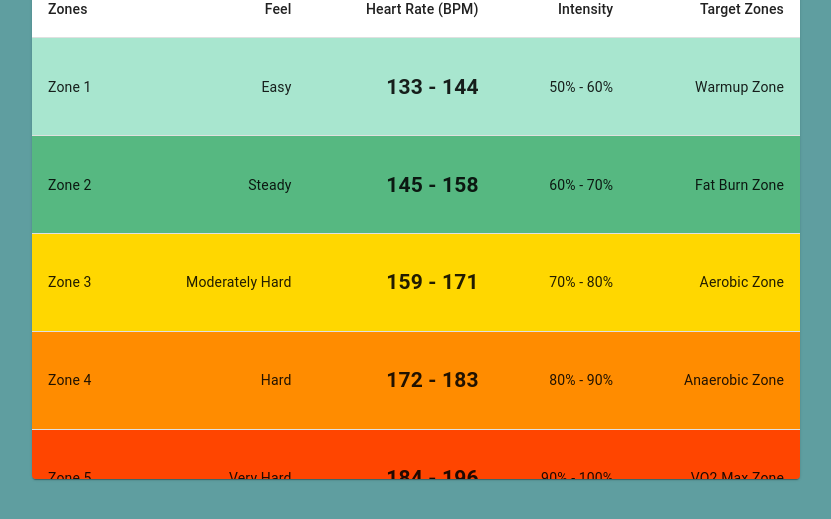
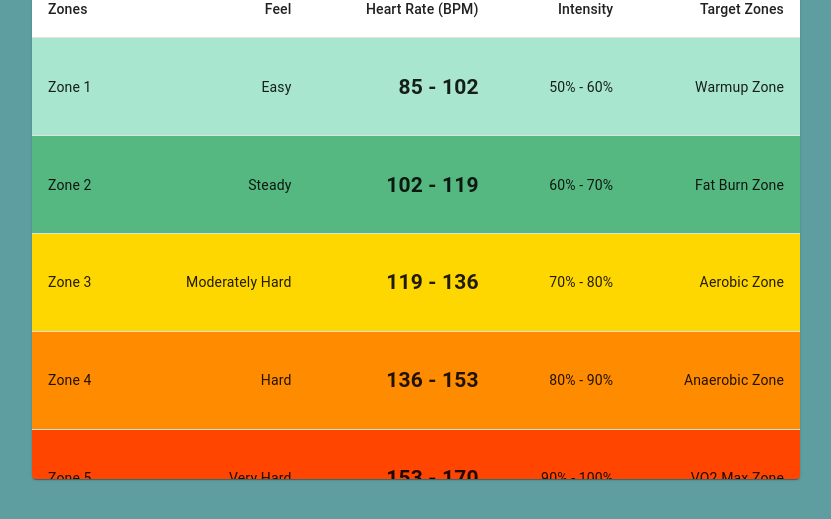
Before and after one commit to graemedoherty/heart-rate-zones, a React (Create React App) app: page / in a window 1280 px wide. Shown: the part 241-760 px from the top of the page, without its empty margins (224-1055 px from the left). Built offline with nearby package versions, Linux system fonts and the light colour scheme; the HTML template or start-up script is replaced by a standard one.

Commit message:
Values in zones change dynamically

```diff
--- a/src/App.js
+++ b/src/App.js
@@ -1,14 +1,21 @@
 import './App.css';
-import React from 'react';
+import React, { useEffect, useState } from 'react';
 import Slider from '@mui/material/Slider';
 import HeartDataTable from './HeartDataTable';
+import calculateHeartRateZones from './calculateHeartRateZones';
 
 function App() {
-  const [value, setValue] = React.useState(170);
+  const [value, setValue] = useState(170);
+  const [ranges, setRanges] = useState();
 
   const handleSliderChange = (event, newValue) => {
     setValue(newValue);
   };
+
+  useEffect(() => {
+    const range = calculateHeartRateZones({ value });
+    setRanges(range);
+  }, [value]);
 
   return (
     <div className='Main'>
@@ -29,7 +36,7 @@ function App() {
           />
           <h1>{value}</h1>
         </div>
-        <HeartDataTable />
+        <HeartDataTable ranges={ranges} />
       </div>
     </div>
   );
--- a/src/HeartDataTable.js
+++ b/src/HeartDataTable.js
@@ -1,4 +1,4 @@
-import React from 'react';
+import React, { useEffect, useState } from 'react';
 import Table from '@mui/material/Table';
 import TableBody from '@mui/material/TableBody';
 import TableCell from '@mui/material/TableCell';
@@ -7,7 +7,11 @@ import TableHead from '@mui/material/TableHead';
 import TableRow from '@mui/material/TableRow';
 import Paper from '@mui/material/Paper';
 
-const HeartDataTable = () => {
+const HeartDataTable = (props) => {
+  if (!props.ranges) {
+    return <div>Loading...</div>; // Or handle loading state appropriately
+  }
+
   return (
     <TableContainer component={Paper}>
       <Table sx={{ minWidth: 650 }} aria-label='simple table'>
@@ -31,7 +35,9 @@ const HeartDataTable = () => {
             </TableCell>
             <TableCell align='right'>{'Easy'}</TableCell>
             <TableCell align='right'>
-              <h2>{'133 - 144'}</h2>
+              <h2>{`${props.ranges.zone1 ? props.ranges.zone1[0] : ''} - ${
+                props.ranges.zone1 ? props.ranges.zone1[1] : ''
+              }`}</h2>
             </TableCell>
             <TableCell align='right'>{'50% - 60%'}</TableCell>
             <TableCell align='right'>{'Warmup Zone'}</TableCell>
@@ -46,7 +52,9 @@ const HeartDataTable = () => {
             </TableCell>
             <TableCell align='right'>{'Steady'}</TableCell>
             <TableCell align='right'>
-              <h2>{'145 - 158'}</h2>
+              <h2>{`${props.ranges.zone2 ? props.ranges.zone2[0] : ''} - ${
+                props.ranges.zone2 ? props.ranges.zone2[1] : ''
+              }`}</h2>
             </TableCell>
             <TableCell align='right'>{'60% - 70%'}</TableCell>
             <TableCell align='right'>{'Fat Burn Zone'}</TableCell>
@@ -61,7 +69,9 @@ const HeartDataTable = () => {
             </TableCell>
             <TableCell align='right'>{'Moderately Hard'}</TableCell>
             <TableCell align='right'>
-              <h2>{'159 - 171'}</h2>
+              <h2>{`${props.ranges.zone3 ? props.ranges.zone3[0] : ''} - ${
+                props.ranges.zone3 ? props.ranges.zone3[1] : ''
+              }`}</h2>
             </TableCell>
             <TableCell align='right'>{'70% - 80%'}</TableCell>
             <TableCell align='right'>{'Aerobic Zone'}</TableCell>
@@ -76,7 +86,9 @@ const HeartDataTable = () => {
             </TableCell>
             <TableCell align='right'>{'Hard'}</TableCell>
             <TableCell align='right'>
-              <h2>{'172 - 183'}</h2>
+              <h2>{`${props.ranges.zone4 ? props.ranges.zone4[0] : ''} - ${
+                props.ranges.zone4 ? props.ranges.zone4[1] : ''
+              }`}</h2>
             </TableCell>
             <TableCell align='right'>{'80% - 90%'}</TableCell>
             <TableCell align='right'>{'Anaerobic Zone'}</TableCell>
@@ -91,7 +103,9 @@ const HeartDataTable = () => {
             </TableCell>
             <TableCell align='right'>{'Very Hard'}</TableCell>
             <TableCell align='right'>
-              <h2>{'184 - 196'}</h2>
+              <h2>{`${props.ranges.zone5 ? props.ranges.zone5[0] : ''} - ${
+                props.ranges.zone5 ? props.ranges.zone5[1] : ''
+              }`}</h2>
             </TableCell>
             <TableCell align='right'>{'90% - 100%'}</TableCell>
             <TableCell align='right'>{'VO2 Max Zone'}</TableCell>
--- /dev/null
+++ b/src/calculateHeartRateZones.js
@@ -0,0 +1,20 @@
+function calculateHeartRateZones(maxHeartRate) {
+  console.log('calculate function ', maxHeartRate.value);
+  // Set default value if maxHeartRate is not provided or is invalid
+  let maxHR = parseInt(maxHeartRate.value, 10);
+  if (isNaN(maxHR) || maxHR <= 0) {
+    maxHR = 190; // default value
+  }
+
+  const zones = {
+    zone1: [Math.round(maxHR * 0.5), Math.round(maxHR * 0.6)],
+    zone2: [Math.round(maxHR * 0.6), Math.round(maxHR * 0.7)],
+    zone3: [Math.round(maxHR * 0.7), Math.round(maxHR * 0.8)],
+    zone4: [Math.round(maxHR * 0.8), Math.round(maxHR * 0.9)],
+    zone5: [Math.round(maxHR * 0.9), maxHR],
+  };
+
+  return zones;
+}
+
+export default calculateHeartRateZones;
```
